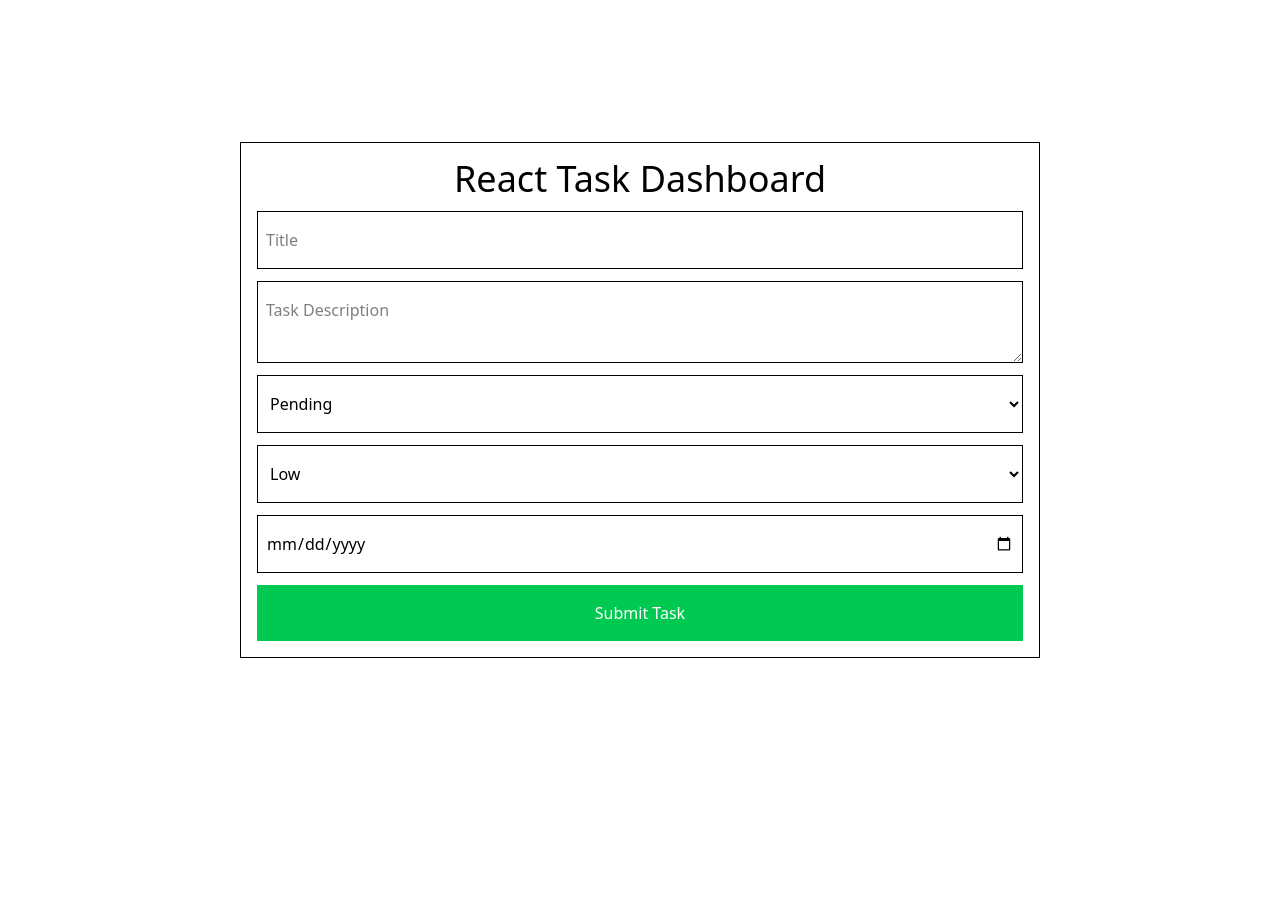
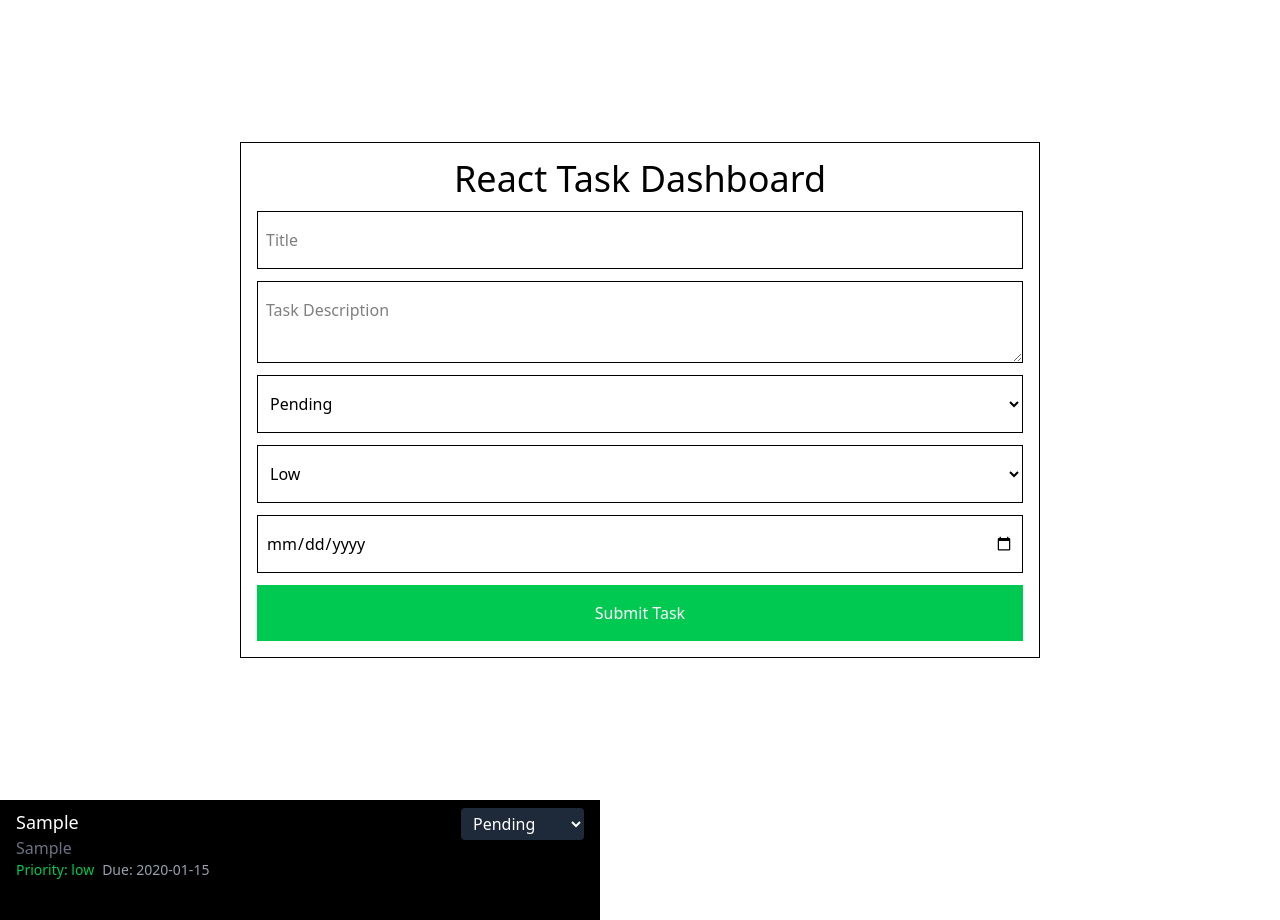
Before and after one commit to KaeTheDev/React-Dashboard-Application, a React (Vite) app: page / in a window 1280 px wide. Both pictures are taken after typing "Sample", "Sample", "2020-01-15" into the empty fields and a click on the button "Submit Task". Before the commit the page ends 800 px from the top, so only its background shows below. Built offline with nearby package versions, Linux system fonts and the light colour scheme.

Commit message:
Installed uuid for unique ids for items, updated README.md with new resources, created TaskItem component, stored tasks in localStorage with helper function, read tasks from localStorage with helper function

```diff
--- a/package.json
+++ b/package.json
@@ -13,7 +13,8 @@
     "@tailwindcss/vite": "^4.1.17",
     "react": "^19.2.0",
     "react-dom": "^19.2.0",
-    "tailwindcss": "^4.1.17"
+    "tailwindcss": "^4.1.17",
+    "uuid": "^13.0.0"
   },
   "devDependencies": {
     "@eslint/js": "^9.39.1",
--- a/src/App.tsx
+++ b/src/App.tsx
@@ -1,17 +1,56 @@
-import { TaskForm } from "./components/TaskForm/TaskForm"
-import type { TaskFormData } from "./types"
+import { useEffect, useState } from "react";
+import { TaskForm } from "./components/TaskForm/TaskForm";
+import { TaskItem } from "./components/TaskList/TaskItem";
+import type { Task, TaskFormData } from "./types";
+import { v4 as uuid } from "uuid";
+import { loadTasksFromLocalStorage } from "./utils/taskUtils";
 
 function App() {
+  const [tasks, setTasks] = useState<Task[]>([]);
 
-const handleTaskSubmit = (task: TaskFormData) => {
-  console.log("Task submitted: ", task);
-}
+  // Load saved tasks when the page loads
+  useEffect(() => {
+    const saved = loadTasksFromLocalStorage();
+    setTasks(saved);
+  }, []);
+
+  const handleTaskSubmit = (task: TaskFormData) => {
+    // Convert TaskFormData -> Task (with ID)
+    const newTask: Task = {
+      ...task,
+      id: uuid()
+    };
+
+    // Add new task into React state
+    setTasks(prev => {
+      const updatedTasks = [...prev, newTask];
+
+      localStorage.setItem("tasks", JSON.stringify(updatedTasks))
+
+      return updatedTasks;
+    })
+
+  };
 
   return (
     <>
-   <TaskForm onSubmit={handleTaskSubmit} />
+      <TaskForm onSubmit={handleTaskSubmit} />
+      {tasks.map((task) => (
+        <TaskItem
+          key={task.id}
+          task={task}
+          onStatusChange={(taskId, newStatus) => {
+            setTasks(prev =>
+              prev.map(t => t.id === taskId ? { ...t, status: newStatus } : t)
+              )
+          }}
+          onDelete={(taskId) => {
+            setTasks(prev => prev.filter(t => t.id !== taskId));
+          }}
+        />
+      ))}
     </>
-  )
+  );
 }
 
-export default App
+export default App;
--- a/src/components/TaskForm/TaskForm.tsx
+++ b/src/components/TaskForm/TaskForm.tsx
@@ -72,4 +72,3 @@ export const TaskForm: React.FC<TaskFormProps> = ({
 
 // COMPONENT NOTES
 // Implement initialData for edit
-// Need to add localStorage -- helper function
--- a/src/components/TaskList/TaskItem.tsx
+++ b/src/components/TaskList/TaskItem.tsx
@@ -0,0 +1,48 @@
+import React from "react";
+import type { TaskItemProps, TaskStatus } from "../../types";
+
+export const TaskItem: React.FC<TaskItemProps> = ({
+    task,
+    onStatusChange,
+    onDelete
+}) => {
+    const getPriorityColor = (priority: string) => {
+        switch(priority) {
+            case "low":
+                return "text-green-500";
+            case "medium":
+                return "text-orange-500";
+            case "high":
+                return "text-red-500";
+            default:
+                return "text-gray-500";
+        }
+    };
+
+    return (
+    <div className="flex justify-between items-start bg-black w-150 h-30 py-2 px-4">
+        <div className="flex flex-col">
+            <p className="text-lg text-white">{task.title}</p>
+            <p className="text-md text-gray-500">{task.description}</p>
+            <p className="text-sm text-white">
+                <span className={getPriorityColor(task.priority)}>
+                    Priority: {task.priority}
+                </span>
+                <span className="text-gray-400 ml-2">Due: {task.dueDate}</span>
+            </p>
+        </div>
+
+        {/* Status Selector */}
+        <select
+        value={task.status}
+        onChange={(e) => onStatusChange(task.id, e.target.value as TaskStatus)}
+        className="bg-gray-800 text-white px-2 py-1 rounded ml-auto">
+            <option value="pending">Pending</option>
+            <option value="in-progress">In-Progress</option>
+            <option value="completed">Completed</option>
+        </select>
+
+        <button className="text-md text-red-600" onClick={() => onDelete(task.id)}></button>
+    </div>
+    )
+}
--- a/src/utils/taskUtils.ts
+++ b/src/utils/taskUtils.ts
@@ -17,3 +17,10 @@ export const saveTaskToLocalStorage = (task: TaskFormData) => {
     // return the updated array
     return updatedTasks;
 }
+
+export const loadTasksFromLocalStorage = () => {
+    // Get items from storage
+    const tasksJSON = localStorage.getItem("tasks");
+    // return the items or an empty array
+    return tasksJSON ? JSON.parse(tasksJSON) : [];
+}
```
Also changed, not shown: src/types/index.ts (+15 -0 lines), 2 other files (tests, documents, lock files or other folders).
